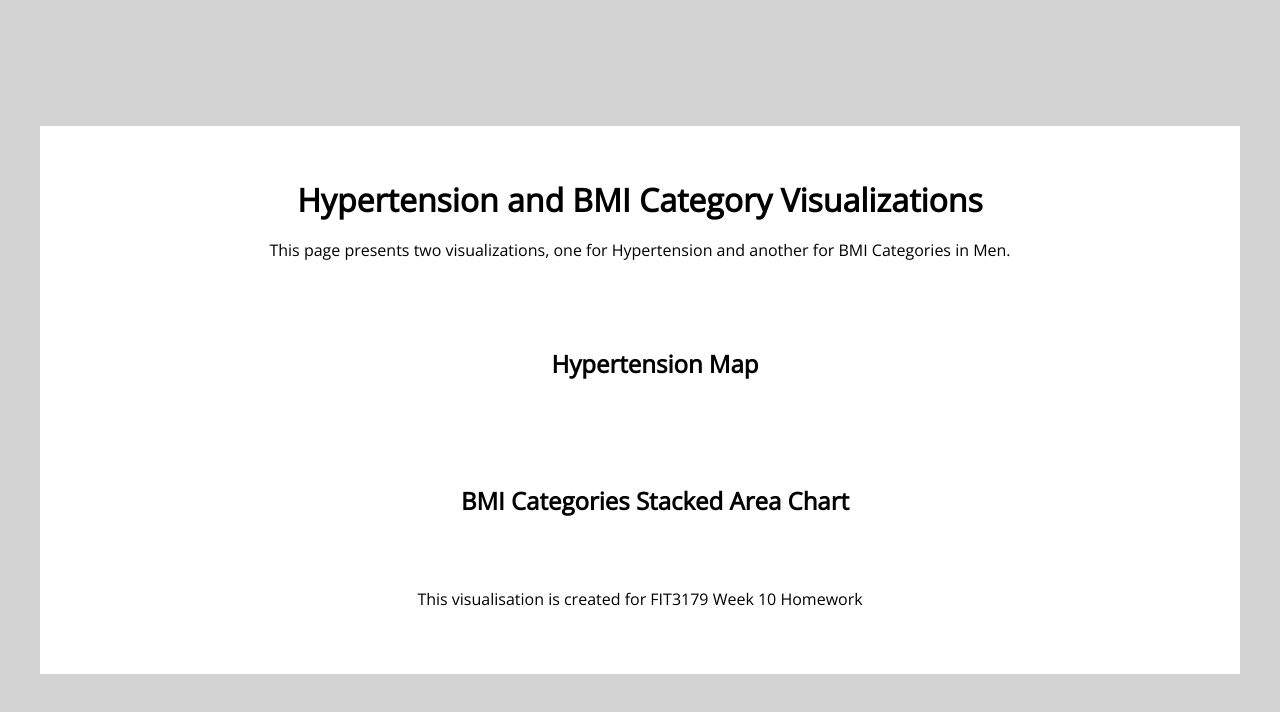
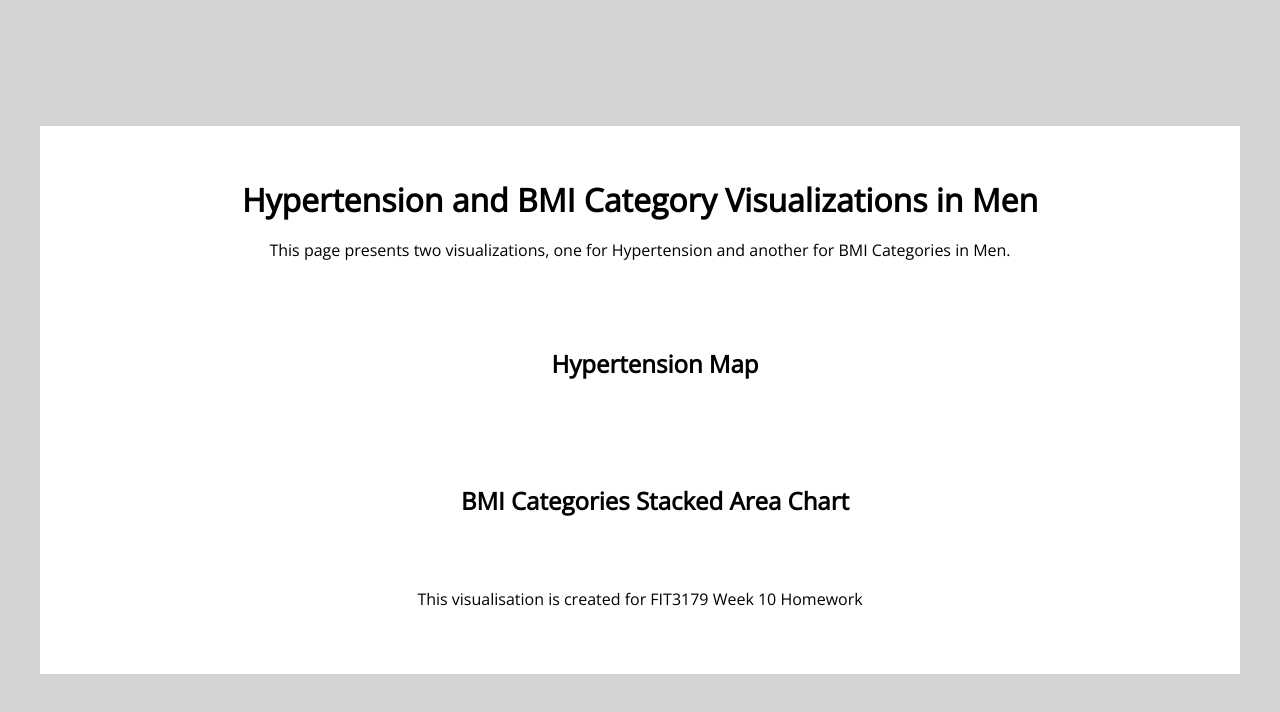
Before and after one commit to mmio0004/W10Homework, a plain HTML site: page index.html in a window 1280 px wide. Drawn offline with nearby package versions, Linux system fonts and the light colour scheme; a script that the page names is missing.

Commit message:
rename main title

```diff
--- a/index.html
+++ b/index.html
@@ -30,7 +30,7 @@
     <!-- Title for the page -->
     <div class="pure-g">
       <div class="pure-u-1-1">
-        <h1>Hypertension and BMI Category Visualizations</h1>
+        <h1>Hypertension and BMI Category Visualizations in Men</h1>
         <p style="text-align: center;">This page presents two visualizations, one for Hypertension and another for BMI Categories in Men.</p>
       </div>
     </div>
```
